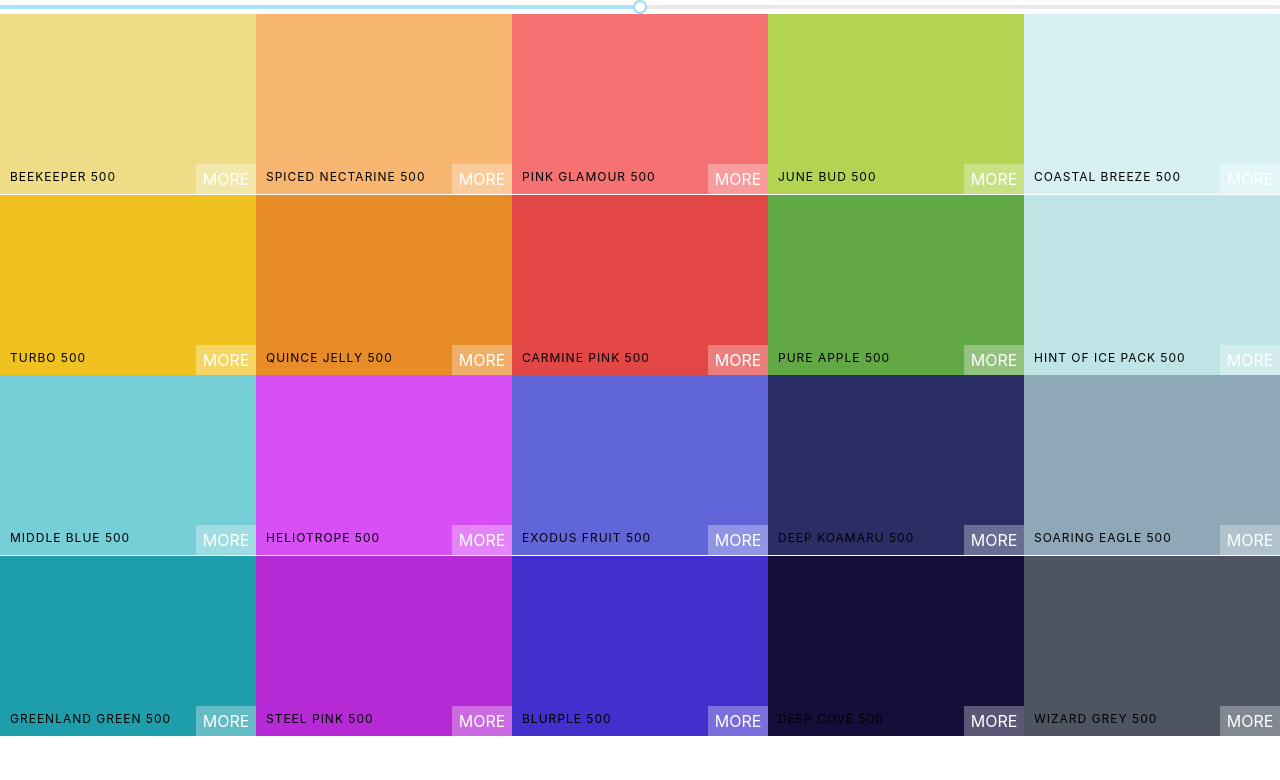
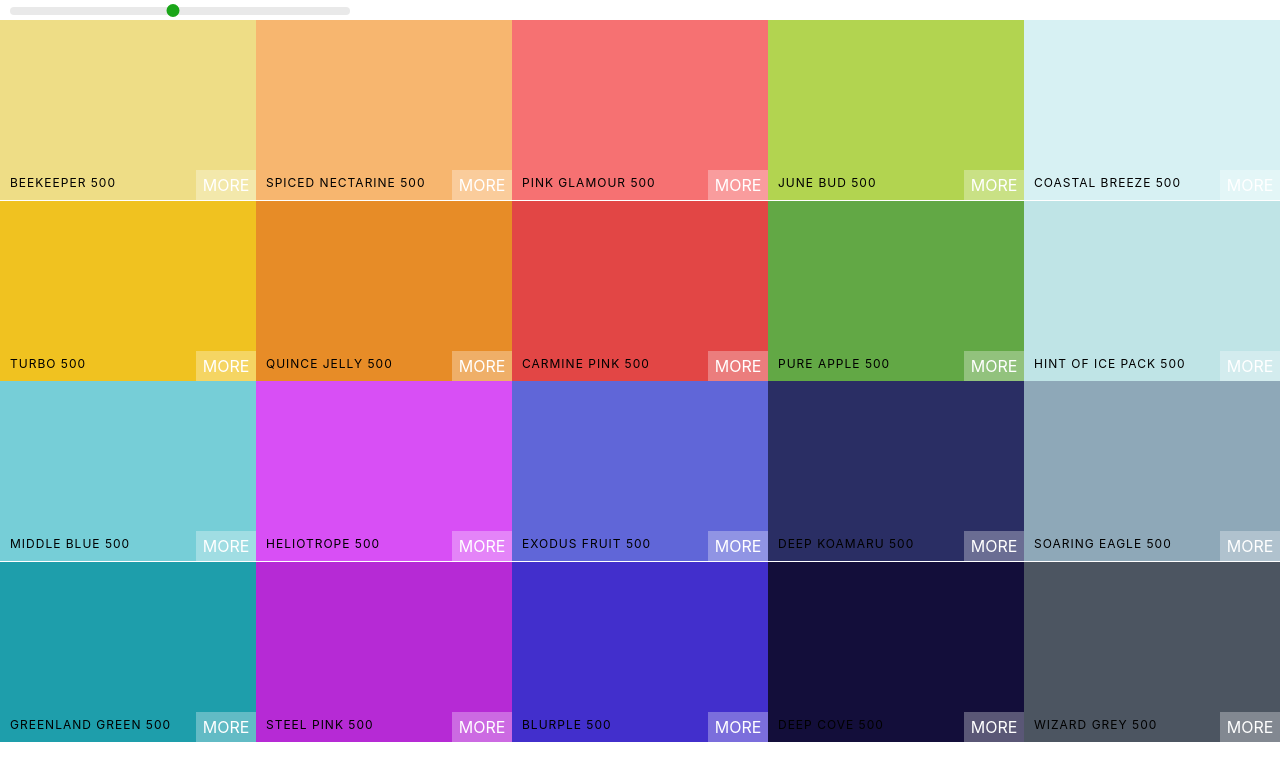
Before and after one commit to austinhdang/palette-town, a React (Create React App) app in the folder palette-town/: page / in a window 1280 px wide. Shown: the top 780 px of the page. Built offline with nearby package versions, Linux system fonts and the light colour scheme.

Commit message:
Style color level slider

```diff
--- a/palette-town/src/Palette.css
+++ b/palette-town/src/Palette.css
@@ -5,3 +5,9 @@
 .Palette-colors {
   height: 90%;
 }
+
+.Palette-slider {
+  width: 340px;
+  margin: 0 10px;
+  display: inline-block;
+}
--- a/palette-town/src/Palette.js
+++ b/palette-town/src/Palette.js
@@ -23,13 +23,26 @@ class Palette extends Component {
     ));
     return (
       <div className='Palette'>
+        <div className='Palette-slider'>
           <Slider
             defaultValue={level}
             min={100}
             max={900}
             step={100}
             onAfterChange={this.changeLevel}
+            trackStyle={{ backgroundColor: 'transparent' }}
+            railStyle={{ height: 8 }}
+            handleStyle={{
+              borderColor: '#1ba619',
+              height: 13,
+              width: 13,
+              marginLeft: -7,
+              marginTop: -3,
+              backgroundColor: '#1ba619',
+              boxShadow: 'none',
+            }}
           />
+        </div>
         {/* Navbar goes here */}
         <div className='Palette-colors'>{colorBoxes}</div>
         {/* Footer goes here */}
```
Lines whose indentation alone changed are shown as unchanged.
